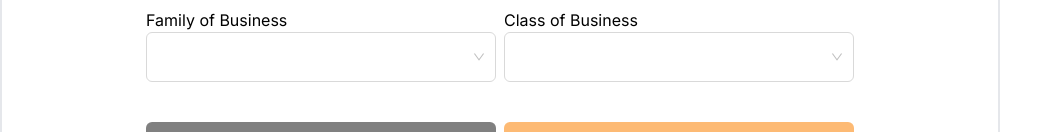
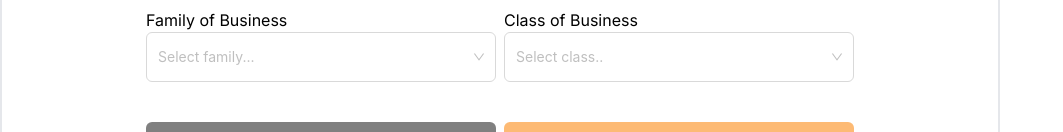
Before and after one commit to Nicholas-Kipkoech/icon-x-KRA, a Next.js app: page /ui/Signup in a window 1280 px wide. Shown: the part 366-498 px from the top of the page, without its empty margins (0-1063 px from the left). Built offline with nearby package versions, Linux system fonts and the light colour scheme; no server answers.

Commit message:
fix bugs and remove

```diff
--- a/app/services/adminServices.jsx
+++ b/app/services/adminServices.jsx
@@ -74,10 +74,3 @@ export const fetchSegments = async () => {
   const res = await PrivateAxiosUtility.get(`/organization/fetch/segment`);
   return res.data;
 };
-export const fetchFamilies = async (params) => {
-  const res = await PrivateAxiosUtility.get(
-    `/organization/fetch/family`,
-    params
-  );
-  return res.data;
-};
--- a/app/ui/Signup/page.jsx
+++ b/app/ui/Signup/page.jsx
@@ -5,33 +5,72 @@ import CustomButton from "../reusableComponents/CustomButton";
 import { useCustomToast } from "@/app/hooks/useToast";
 import { Select } from "antd";
 import { fetchFamilies, fetchSegments } from "@/app/services/adminServices";
+import axios from "axios";
+import { ENDPOINT } from "@/app/services/axiosUtility";
 
 const Signup = ({ toggleView }) => {
   const [loading, setLoading] = useState(false);
   const [segment, setSegment] = useState([]);
   const [family, setFamily] = useState([]);
+  const [classes, setClasses] = useState([]);
   const [selectedSegment, setSelectedSegment] = useState("");
+  const [selectedFamily, setSelectedFamily] = useState("");
+  const [selectedClass, setSelectedClass] = useState("");
 
   const showToast = useCustomToast();
 
   const getSegments = async () => {
-    const { segments } = await fetchSegments();
-    setSegment(segments);
+    try {
+      const { segments } = await fetchSegments();
+      console.log("Segments Response:", segments);
+      setSegment(segments);
+    } catch (error) {
+      console.error("Error fetching segments:", error);
+    }
   };
-
-  console.log("selected", selectedSegment);
 
   const getFamilies = async (code) => {
     try {
-      const { families } = await fetchFamilies({
-        segment_code: code,
-      });
-      console.log("Families Response:", families);
+      const res = await axios.get(
+        `${ENDPOINT}/organization/fetch/family/${code}`
+      );
+      const { families } = res.data;
       setFamily(families);
     } catch (error) {
-      console.error("Error fetching families:", error);
+      console.error("error fetching families...", error);
     }
   };
+
+  const getClasses = async (code) => {
+    try {
+      const res = await axios.get(
+        `${ENDPOINT}/organization/fetch/classes/${code}`
+      );
+      const { classes } = res.data;
+      setClasses(classes);
+    } catch (error) {
+      console.error("Error fetching classes..", error);
+    }
+  };
+
+  useEffect(() => {
+    if (selectedSegment !== "") {
+      getFamilies(selectedSegment);
+    }
+  }, [selectedSegment]);
+
+  useEffect(() => {
+    if (selectedFamily !== "") {
+      getClasses(selectedFamily);
+    }
+  }, [selectedFamily]);
+
+  const familyOptions = family.map((fam) => {
+    return {
+      label: fam?.family_name,
+      value: fam?.family_code,
+    };
+  });
 
   const segmentOptions = segment.map((seg) => {
     return {
@@ -39,15 +78,16 @@ const Signup = ({ toggleView }) => {
       value: seg?.segment_code,
     };
   });
+  const classesOptions = classes.map((_class) => {
+    return {
+      label: _class?.class_name,
+      value: _class?.class_code,
+    };
+  });
   useEffect(() => {
     getSegments();
   }, []);
 
-  useEffect(() => {
-    if (selectedSegment !== "") {
-      getFamilies(selectedSegment);
-    }
-  }, [selectedSegment]);
   return (
     <div className="h-[600px] border-2 rounded-md w-[1000px] bg-white">
       <div className="flex flex-col justify-center items-center pt-8">
@@ -88,11 +128,21 @@ const Signup = ({ toggleView }) => {
           </div>
           <div className="flex flex-col">
             <label>Family of Business</label>
-            <Select className="h-[50px] w-[350px]  rounded-md" />
+            <Select
+              className="h-[50px] w-[350px]  rounded-md"
+              placeholder="Select family..."
+              options={familyOptions}
+              onChange={(value) => setSelectedFamily(value)}
+            />
           </div>
           <div className="flex flex-col">
             <label>Class of Business</label>
-            <Select className="h-[50px] w-[350px]  rounded-md" />
+            <Select
+              className="h-[50px] w-[350px]  rounded-md"
+              options={classesOptions}
+              placeholder="Select class.."
+              onChange={(value) => setSelectedClass(value)}
+            />
           </div>
         </div>
         <div className="mt-10 flex gap-2">
```
